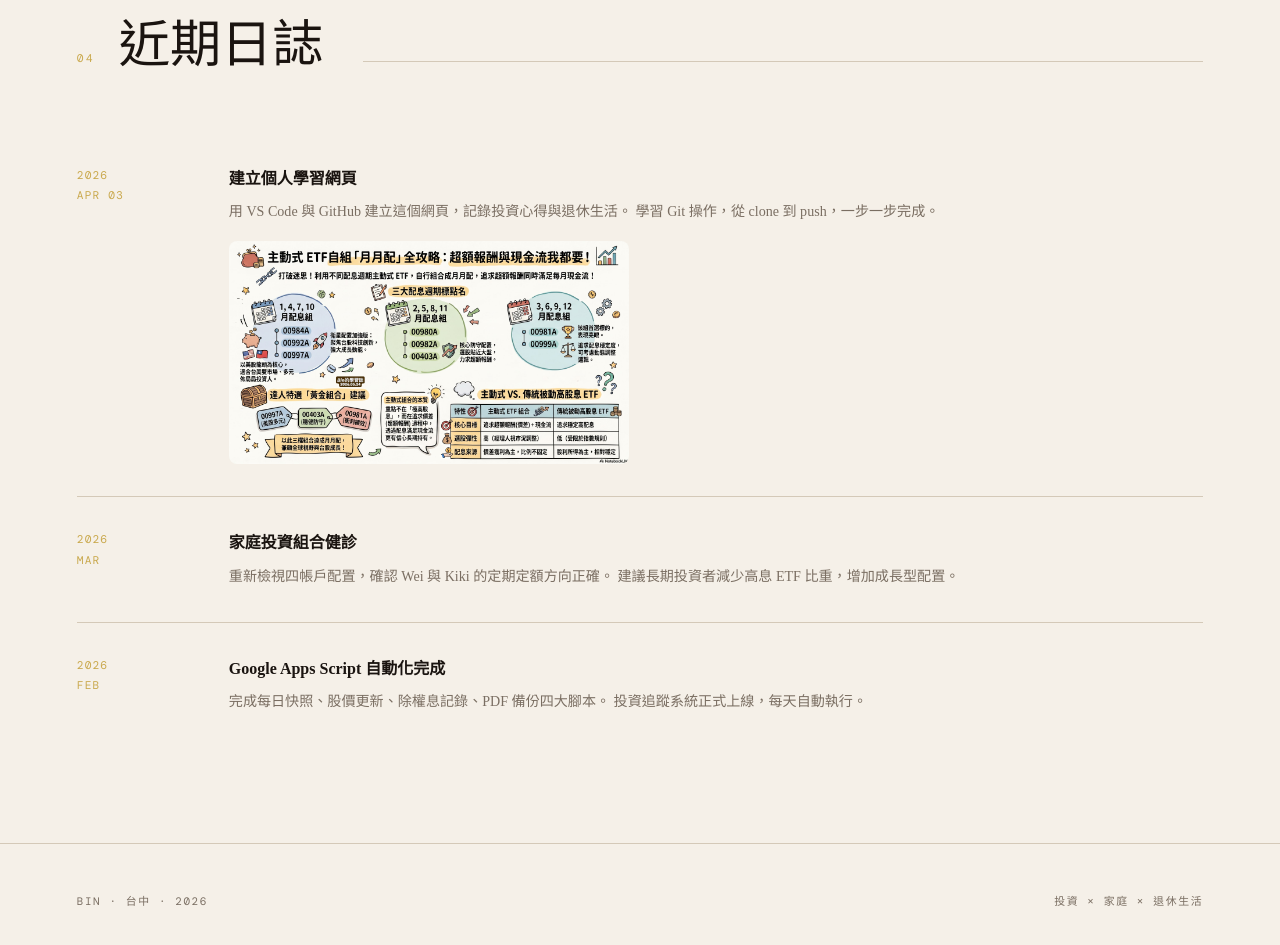
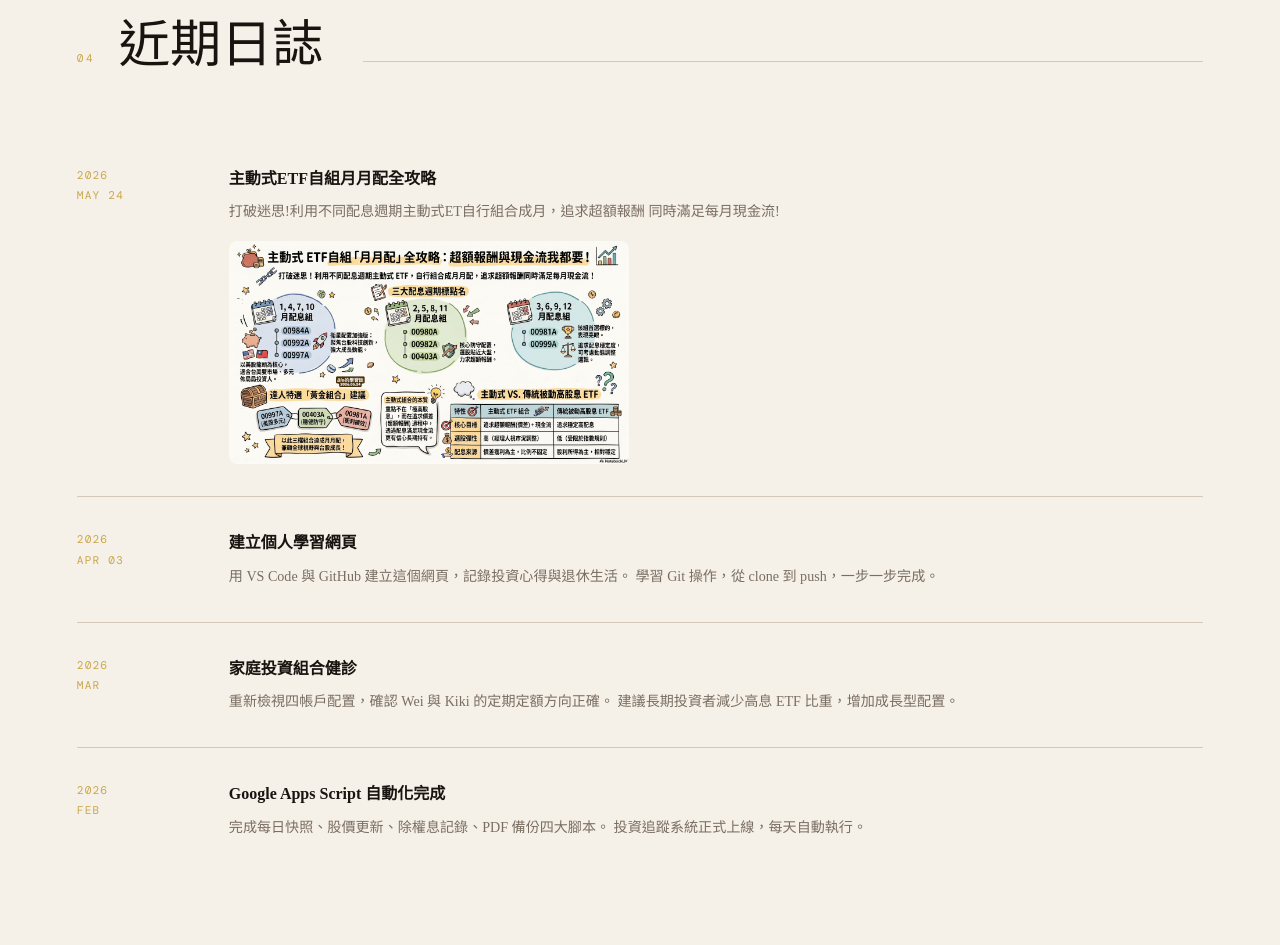
Before and after one commit to rwb3gs/my-learning-journal, a plain HTML site: page index.html in a window 1280 px wide. Shown: the part 3029-3974 px from the top of the page. Drawn offline with nearby package versions, Linux system fonts and the light colour scheme; a web font is replaced by a local one.

Commit message:
新增五月主動ETF月月配圖卡

```diff
--- a/index.html
+++ b/index.html
@@ -677,14 +677,23 @@
 
   <div class="reveal">
     <div class="journal-entry">
+      <div class="journal-date">2026<br>MAY 24</div>
+      <div class="journal-content">
+        <h4>主動式ETF自組月月配全攻略</h4>
+        <p>打破迷思!利用不同配息週期主動式ET自行組合成月，追求超額報酬
+           同時滿足每月現金流!</p>
+        <img src="images/gd_etf_mmp_jpg.jpg" alt="學習網頁紀錄" style="width:100%; max-width:400px; margin-top:1rem; border-radius:8px; display:block;">
+        </div>
+    </div>
+
+    <div class="journal-entry">
       <div class="journal-date">2026<br>APR 03</div>
       <div class="journal-content">
         <h4>建立個人學習網頁</h4>
         <p>用 VS Code 與 GitHub 建立這個網頁，記錄投資心得與退休生活。
            學習 Git 操作，從 clone 到 push，一步一步完成。</p>
-        <img src="images/gd_etf_mmp_jpg.jpg" alt="學習網頁紀錄" style="width:100%; max-width:400px; margin-top:1rem; border-radius:8px; display:block;">
         </div>
-   </div>
+    </div>
 
     <div class="journal-entry">
       <div class="journal-date">2026<br>MAR</div>
```
